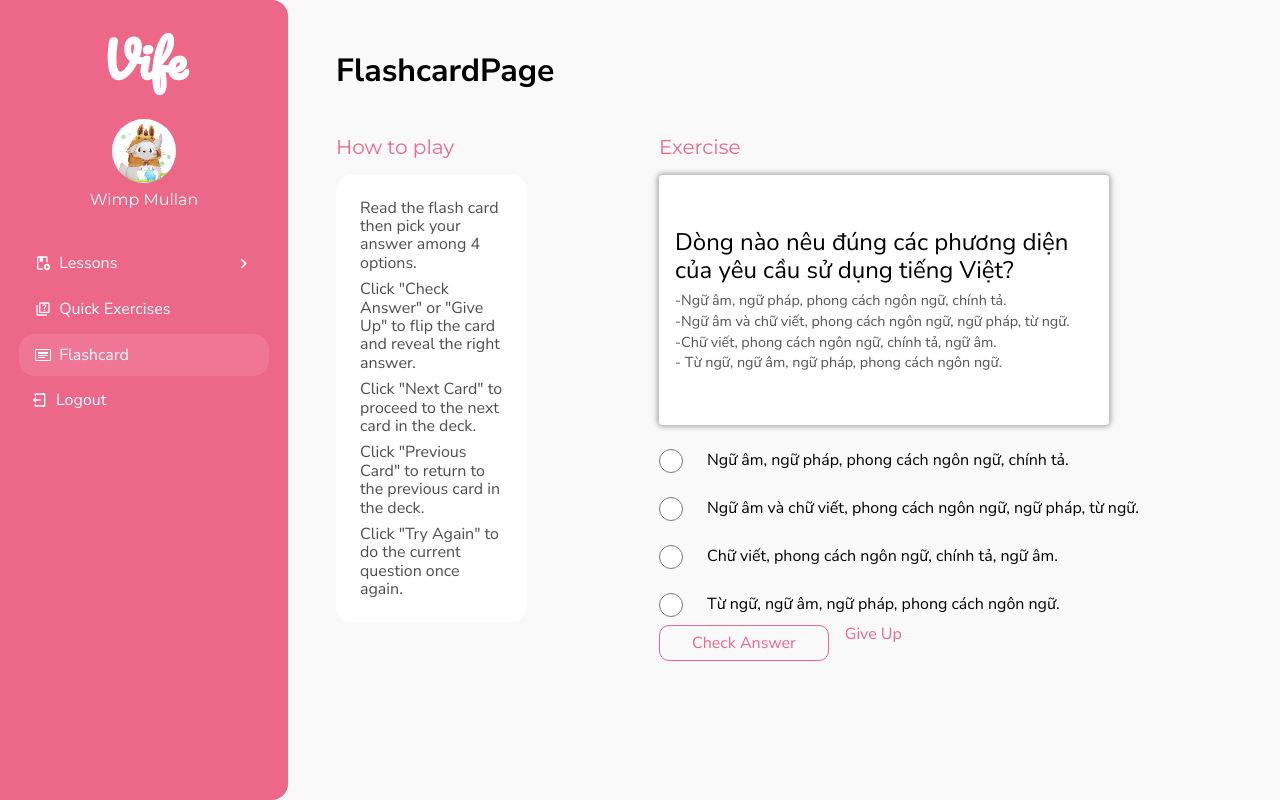
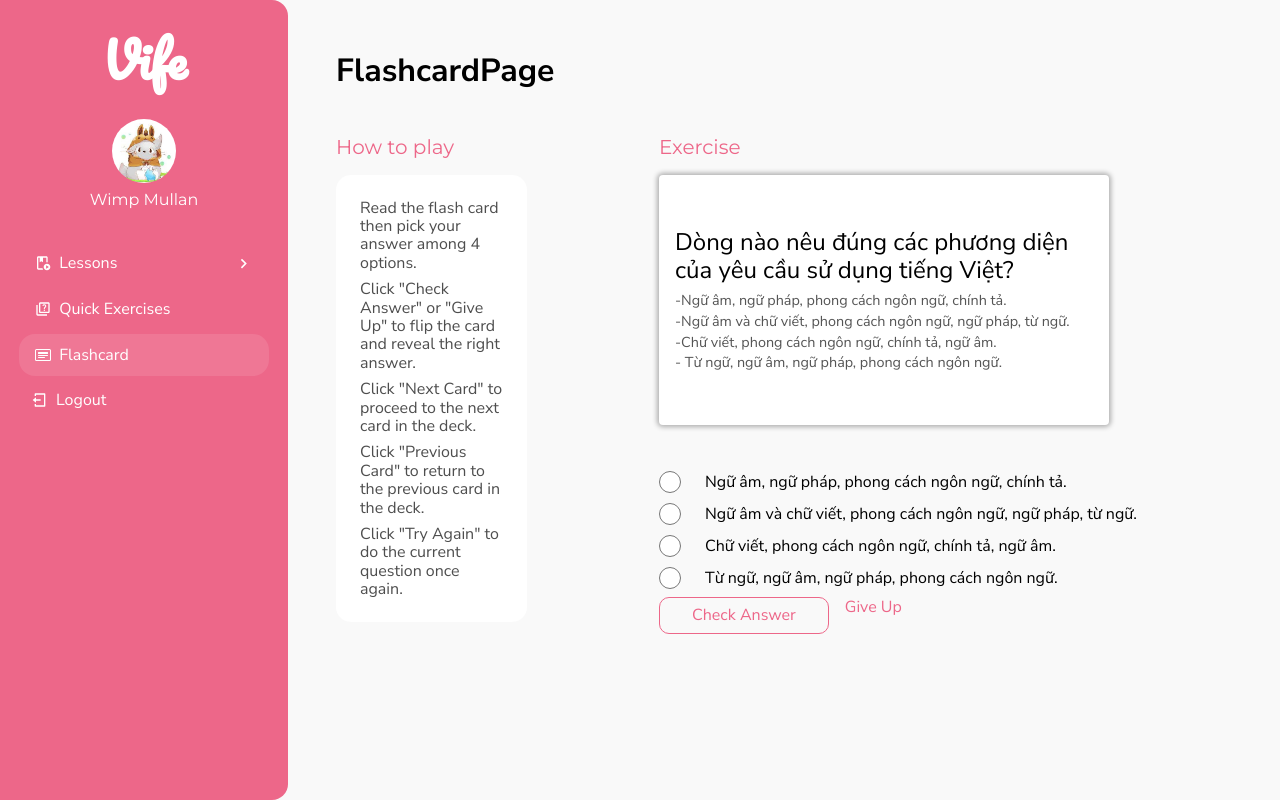
Before and after one commit to MuoiVung/VietnameseForEveryone, a React (Create React App) app: page /flashcard in a window 1280 px wide. Built offline with nearby package versions, Linux system fonts and the light colour scheme; a web font is replaced by a local one.

Commit message:
Lại chỉnh ít giao diện

```diff
--- a/src/pages/FlashcardPageChill/FlashCard.jsx
+++ b/src/pages/FlashcardPageChill/FlashCard.jsx
@@ -38,7 +38,7 @@ const FlashCard = ({ flashcard, setFlashcard }) => {
                         </div>
                     </div>
                     <div className={classes.back}><b>ĐÁP ÁN:<br/></b>{flashcard.answer}</div>
-                </div>
+                </div><br/><br/>
                 <Checkoptions flashcard={flashcard.options} />
                 <div className={classes.bottom}>
                     <StyledButton onClick={() => {
--- a/src/pages/FlashcardPageChill/FlashCard.module.css
+++ b/src/pages/FlashcardPageChill/FlashCard.module.css
@@ -85,12 +85,8 @@
   font-size: 0.9rem;
 }
 
-.flashcardOption:first-child {
-  margin-top: 0;
-}
-
 .check_box {
-  margin-top: 24px;
+  margin-top: 10px;
 }
 
 .check_box label {
@@ -100,8 +96,8 @@
 }
 
 .check_box input {
-  width: 24px;
-  height: 24px;
+  width: 22px;
+  height: 22px;
   margin-right: 24px;
   display: inline-block;
   cursor: pointer;
```
